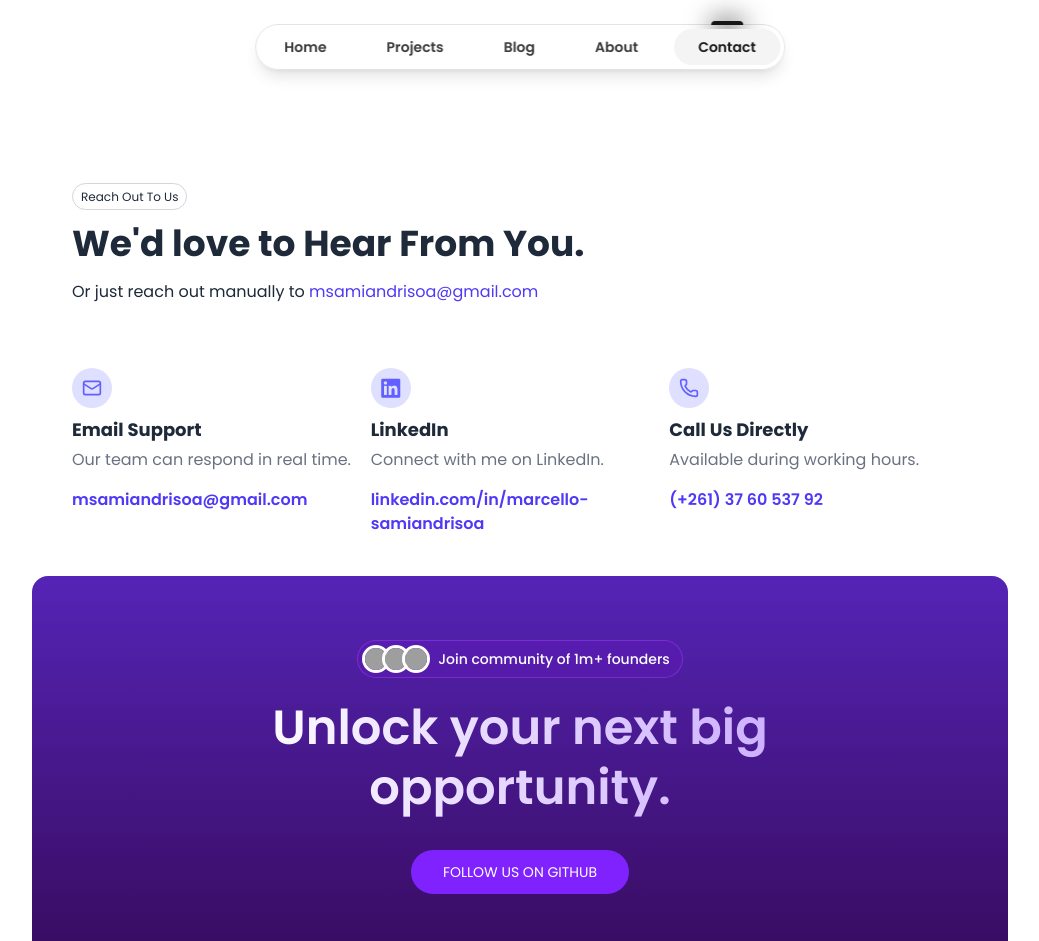
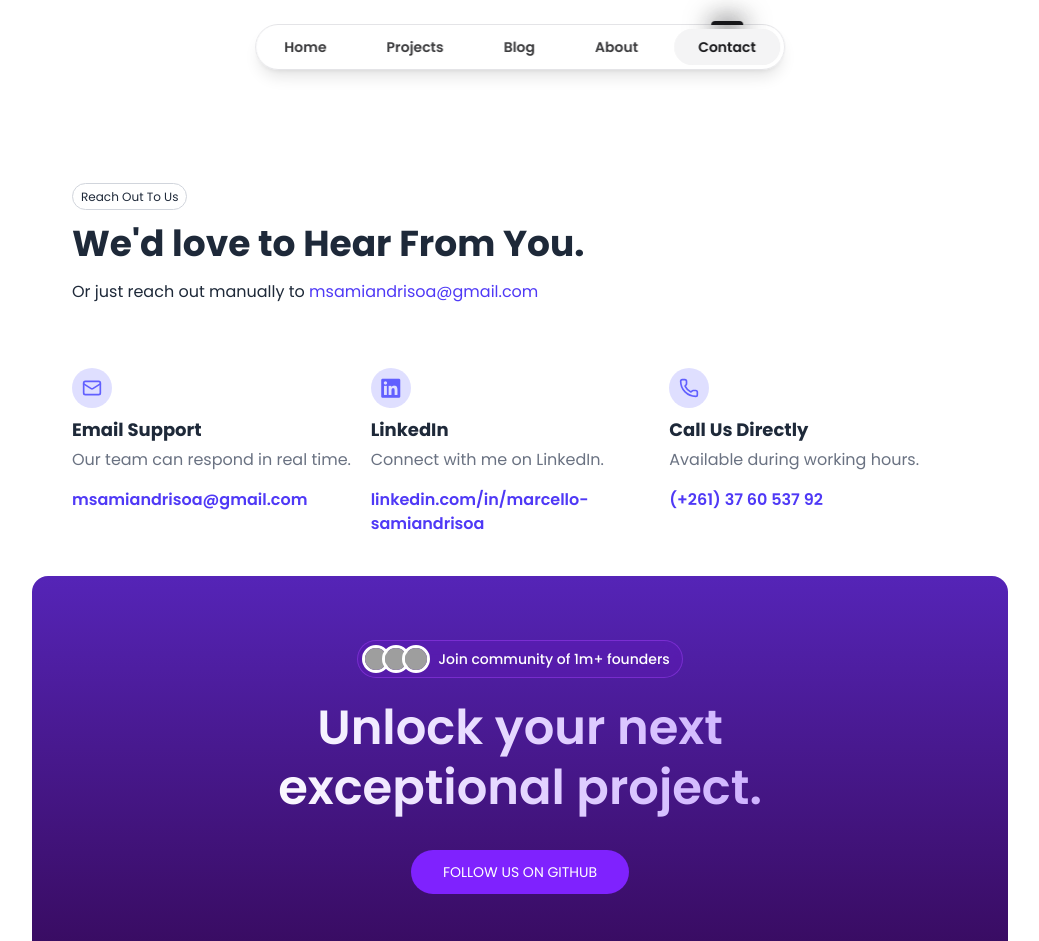
Before and after one commit to Martzcode/martzcode-nextjs, a Next.js app: page /en/contact in a window 1280 px wide. Shown: the top 941 px of the page, without its empty margins (120-1159 px from the left). Built offline with nearby package versions, Linux system fonts and the light colour scheme; grey boxes are pictures that could not be loaded.

Commit message:
Changement incitation à suivre github

```diff
--- a/src/components/ui/call-to-action-1.tsx
+++ b/src/components/ui/call-to-action-1.tsx
@@ -1,4 +1,5 @@
 import Image from "next/image";
+import { siteConfig } from "@/config/site";
 import type { Dictionary } from "@/i18n/dictionaries";
 
 export default function Example({ dict }: { dict: Dictionary["contact"]["cta"] }) {
@@ -43,7 +44,7 @@ export default function Example({ dict }: { dict: Dictionary["contact"]["cta"] }
           {dict.title}
         </h1>
         <a
-          href="https://github.com"
+          href={siteConfig.github.url}
           target="_blank"
           rel="noopener noreferrer"
           className="inline-block px-8 py-3 text-white bg-violet-600 hover:bg-violet-700 transition-all rounded-full uppercase text-sm mt-8"
--- a/src/dictionaries/en.json
+++ b/src/dictionaries/en.json
@@ -99,7 +99,7 @@
     "phoneDescription": "Available during working hours.",
     "cta": {
       "badge": "Join community of 1m+ founders",
-      "title": "Unlock your next big opportunity.",
+      "title": "Unlock your next exceptional project.",
       "button": "Follow us on GitHub"
     }
   },
--- a/src/dictionaries/fr.json
+++ b/src/dictionaries/fr.json
@@ -99,7 +99,7 @@
     "phoneDescription": "Disponible en heures ouvrables.",
     "cta": {
       "badge": "Rejoignez la communauté",
-      "title": "Débloquez votre prochaine grande opportunité.",
+      "title": "Débloquez votre prochain projet exceptionnel.",
       "button": "Suivez-moi sur GitHub"
     }
   },
```
